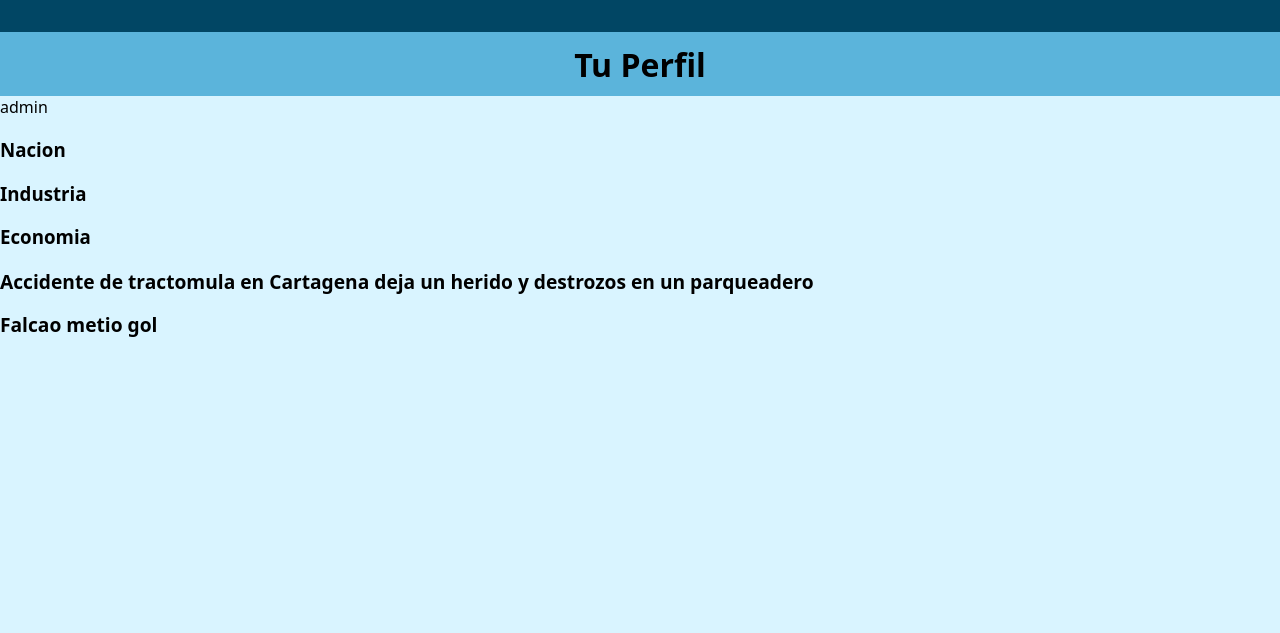
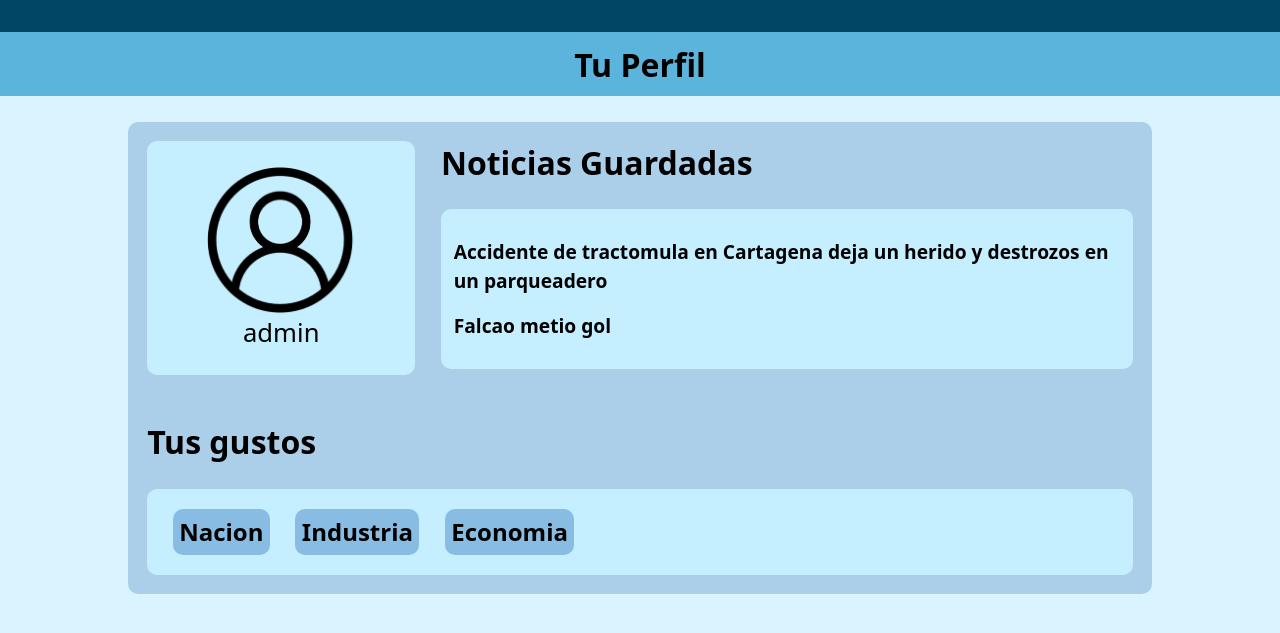
Before and after one commit to nicolasgutar/RyM, a Django app: page /perfil in a window 1280 px wide. Shown: the part 85-718 px from the top of the page. Run offline with Django 4.2, Linux system fonts and the light colour scheme; a user stored in the database is signed in; data comes from the database, SQL or seed files in the repository; both versions use the stored data as it was after the commit.

Commit message:
pestaña registro y perfil

```diff
--- a/main/static/clases.css
+++ b/main/static/clases.css
@@ -24,6 +28,29 @@ textarea{
   margin-bottom: 2vw;
   border-radius: 10px;
   font-size: max(13px, 1.2vw)
+}
+.bloque-noticias-guardadas{
+  padding: 1vw;
+  line-height: 1.5;
+  margin-bottom: 2vw;
+  margin-top: 2vw;
+  border-radius: 10px;
+  font-size: max(25px, 2vw);
+  background-color: #C5EEFF;
+  width: -webkit-fill-available;
+}
+.bloque-noticias-guardadas h2{
+  font-weight: 600;
+}
+.bloque-perfil{
+  padding: 2vw;
+  border-radius: 10px;
+  font-size: max(25px, 2vw);
+  background-color: #C5EEFF;
+  display: flex;
+  flex-direction: column;
+  align-items: center;
+  height: fit-content;
 }
 
 .contenedor{
@@ -54,6 +81,19 @@ textarea{
 .contenedor-noticias{
   margin-top: 2vw;
   width: 100%;
+}
+.contenedor-perfil {
+  display: flex;
+  width: -webkit-fill-available;
+  grid-column-gap: 2vw;
+}
+.contenedor-gustos {
+  display: flex;
+  width: -webkit-fill-available;
+  grid-column-gap: 2vw;
+  background-color: #C5EEFF;
+  border-radius: 10px;
+  padding-left: 2vw;
 }
 
 .title{
@@ -192,6 +246,18 @@ textarea{
   flex-direction: column;
   align-items: center;
 }
+.fondo-perfil{
+  background-color: #ABCFE9;
+  border-radius: 10px;
+  margin-left: 10vw;
+  margin-right: 10vw;
+  margin-top: 2vw;
+  margin-bottom: 2vw;
+  padding: max(15px,1.5vw);
+  display: flex;
+  flex-direction: column;
+  align-items: flex-start;
+}
 
 .filtros{
   position: sticky;
@@ -220,10 +286,10 @@ textarea{
   font-size: max(13px, 1.2vw);
 }
 .tag-noticia{
-  background-color: #5BB4DB;
+  background-color: #88BCE2;
   border-radius: 10px;
   align-self: baseline;
-  padding: 5px;
+  padding: max(6px, 0.5vw);
 }
 
 .imagen-logo{
--- a/main/templates/main/iniciaSesion.html
+++ b/main/templates/main/iniciaSesion.html
@@ -16,7 +16,7 @@
             Iniciar Sesion
         </button>
     </form>
-    <p>¿No tienes una cuenta? <a href = /registro>Registrate</a></p>
+    <p class="bloque-texto">¿No tienes una cuenta? <a href = /registro>Regístrate</a></p>
 </div>
 
 {% endblock %}
--- a/main/templates/main/perfil.html
+++ b/main/templates/main/perfil.html
@@ -1,23 +1,21 @@
 {% extends 'main/layouts/nav1.html' %}
 
 
-
+{% load static %}
 {% block content %}
 <div class="contenedor-subtitulo">
     <p class="subtitle">Tu Perfil</p>
 </div>
 
+<div class="fondo-perfil">
+    <div class="contenedor-perfil">
+        <div class="bloque-perfil">
+            <img src="{% static 'imagen perfil.png' %}" class="imagen-logo">
             {{user.username}}
-
-<div>
-    {% for tag in user.preferences %}
-    <h3>{{tag}}</h3>
-
-    {% endfor %}
         </div>
-
-
-<div>
+        <div style="width: -webkit-fill-available;">
+            <h2 class="subtitle">Noticias Guardadas</h2>
+            <div class="bloque-noticias-guardadas">
                 {% for noticia in user.saved_news.all %}
                 {% if noticia.url == null %}
                 <a class="titulo-noticia" href = '/noticia/{{noticia.id}}' target = "_blank"><h2>{{noticia.titulo}}</h2></a>
@@ -26,5 +24,15 @@
                 {% endif %}
                 {% endfor %}
             </div>
-
+        </div>
+    </div>
+    <div style="width: -webkit-fill-available">
+        <h2 class="subtitle" style="margin: 2vw; margin-left:0px">Tus gustos</h2>
+        <div class="contenedor-gustos">
+            {% for tag in user.preferences %}
+            <h2 class="tag-noticia">{{tag}}</h2>
+            {% endfor %}
+        </div>
+    </div>
+</div>
 {% endblock %}
--- a/main/templates/main/tendencias.html
+++ b/main/templates/main/tendencias.html
@@ -54,7 +54,7 @@
                         <form class="guardar" method="post">
                             {% csrf_token %}
                             <input type="hidden" name="noticia_id" value="{{ noticia.id }}">
-                            <input type="submit" value="+" style="font-size: 20px; border: none;">
+                            <input type="submit" value="+" class="save-btn">
                         </form>
                         {% else %}
                         <p>saved</p>
```
Also changed, not shown: other parts of main/static/clases.css (+34 -5 lines), main/forms.py (+6 -3 lines), main/templates/main/signup.html (+9 -9 lines), db.sqlite3, main/static/imagen perfil.png (added). Lines whose indentation alone changed are shown as unchanged.
